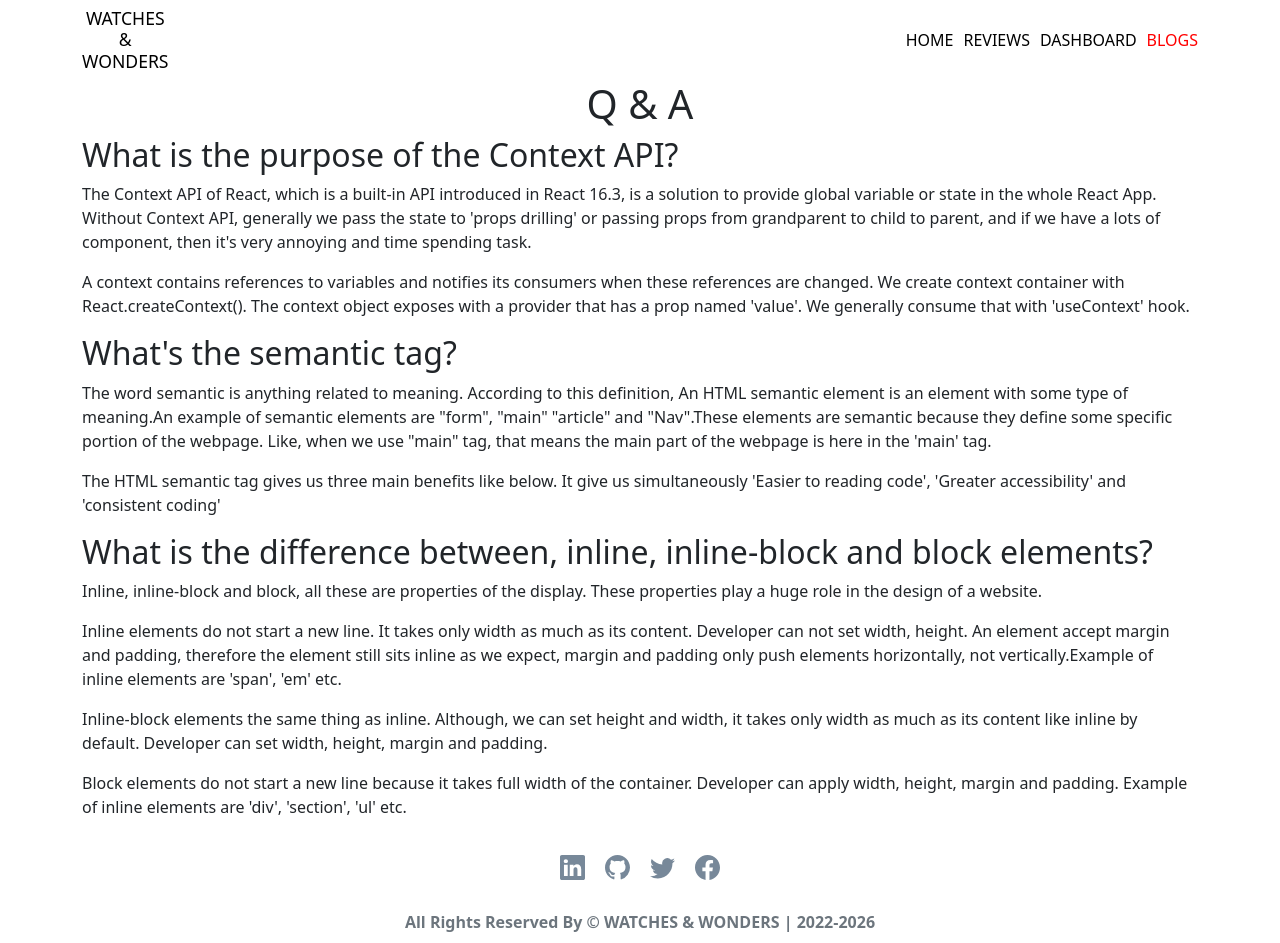
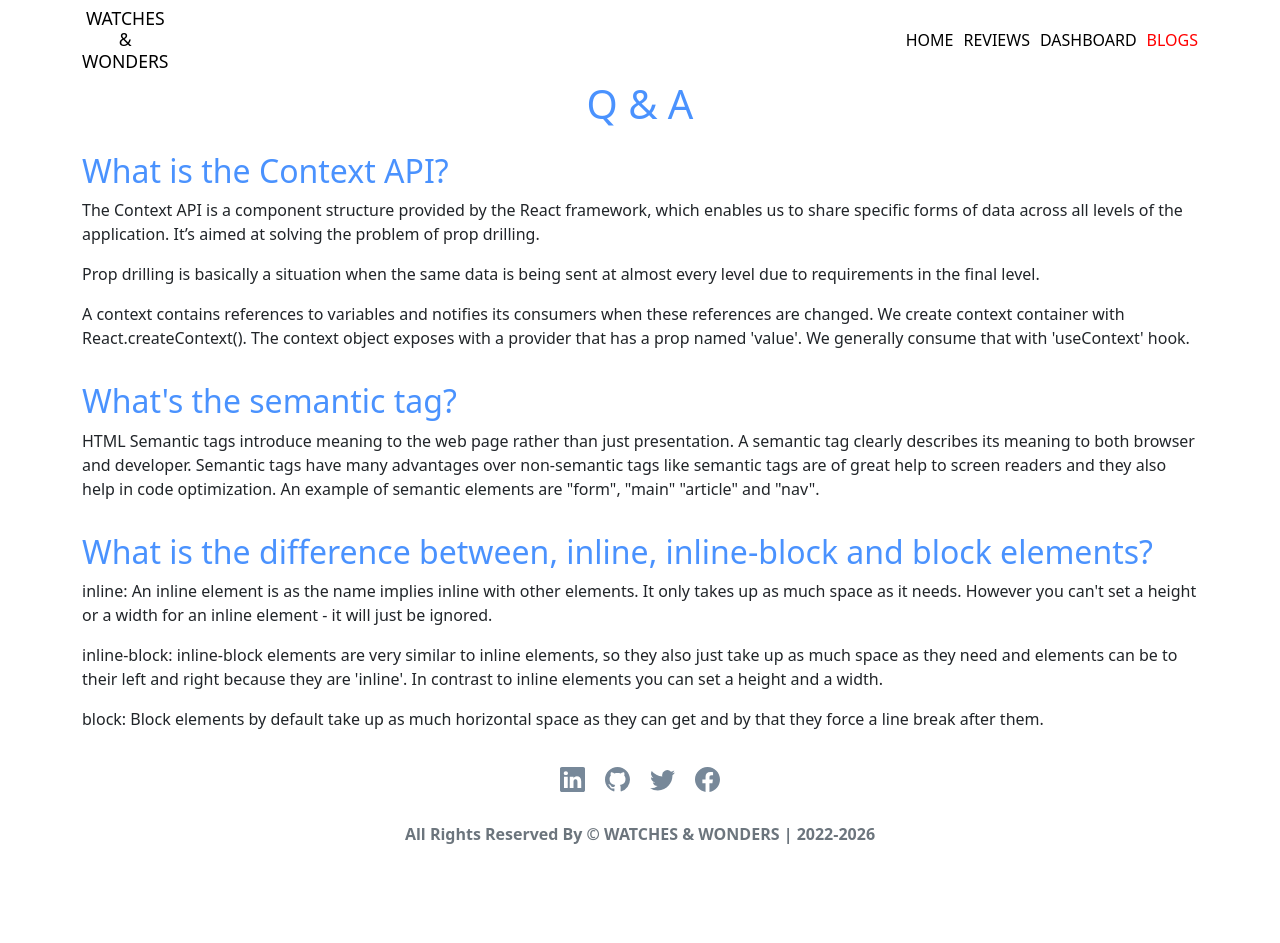
Before and after one commit to nurmdrafi/product-analysis-website, a React (Create React App) app: page /blogs in a window 1280 px wide. After the commit the page ends 855 px from the top, so only its background shows below. Built offline with nearby package versions, Linux system fonts and the light colour scheme.

Commit message:
article added

```diff
--- a/public/articles.json
+++ b/public/articles.json
@@ -1,25 +1,31 @@
 [
   {
     "id": 1,
-    "question": "What is the purpose of the Context API?",
+    "question": "What is the Context API?",
     "answer": [
-      "The Context API of React, which is a built-in API introduced in React 16.3, is a solution to provide global variable or state in the whole React App. Without Context API, generally we pass the state to 'props drilling' or passing props from grandparent to child to parent, and if we have a lots of component, then it's very annoying and time spending task.",
+      "The Context API is a component structure provided by the React framework, which enables us to share specific forms of data across all levels of the application. It’s aimed at solving the problem of prop drilling.",
+
+      "Prop drilling is basically a situation when the same data is being sent at almost every level due to requirements in the final level.",
 
       "A context contains references to variables and notifies its consumers when these references are changed. We create context container with React.createContext(). The context object exposes with a provider that has a prop named 'value'. We generally consume that with 'useContext' hook."
     ]
   },
   {
-    "id": 1,
+    "id": 2,
     "question": "What's the semantic tag?",
     "answer": [
-        "The word semantic is anything related to meaning. According to this definition, An HTML semantic element is an element with some type of meaning.An example of semantic elements are \"form\", \"main\" \"article\" and \"Nav\".These elements are semantic because they define some specific portion of the webpage. Like, when we use \"main\" tag, that means the main part of the webpage is here in the 'main' tag.", "The HTML semantic tag gives us three main benefits like below. It give us simultaneously 'Easier to reading code', 'Greater accessibility' and 'consistent coding'"
+      "HTML Semantic tags introduce meaning to the web page rather than just presentation. A semantic tag clearly describes its meaning to both browser and developer. Semantic tags have many advantages over non-semantic tags like semantic tags are of great help to screen readers and they also help in code optimization. An example of semantic elements are \"form\", \"main\" \"article\" and \"nav\"."
     ]
   },
   {
-    "id": 1,
+    "id": 3,
     "question": "What is the difference between, inline, inline-block and block elements?",
-    "answer":[
-        "Inline, inline-block and block, all these are properties of the display. These properties play a huge role in the design of a website.", "Inline elements do not start a new line. It takes only width as much as its content. Developer can not set width, height. An element accept margin and padding, therefore the element still sits inline as we expect, margin and padding only push elements horizontally, not vertically.Example of inline elements are 'span', 'em' etc.", "Inline-block elements the same thing as inline. Although, we can set height and width, it takes only width as much as its content like inline by default. Developer can set width, height, margin and padding.", "Block elements do not start a new line because it takes full width of the container. Developer can apply width, height, margin and padding. Example of inline elements are 'div', 'section', 'ul' etc."
+    "answer": [
+      "inline: An inline element is as the name implies inline with other elements. It only takes up as much space as it needs. However you can't set a height or a width for an inline element - it will just be ignored.",
+
+      "inline-block: inline-block elements are very similar to inline elements, so they also just take up as much space as they need and elements can be to their left and right because they are 'inline'. In contrast to inline elements you can set a height and a width.",
+
+      "block: Block elements by default take up as much horizontal space as they can get and by that they force a line break after them."
     ]
   }
 ]
--- a/src/components/Article/Article.js
+++ b/src/components/Article/Article.js
@@ -5,7 +5,7 @@ const {question, answer} = article;
 
     return (
         <div>
-            <h2>{question}</h2>
+            <h2 className='pt-3 text-primary text-opacity-75'>{question}</h2>
             {
                 answer.map((ans, idx) => <p key={idx}>{ans}</p>)
             }
--- a/src/components/Blogs/Blogs.css
+++ b/src/components/Blogs/Blogs.css
@@ -0,0 +1,3 @@
+.blogs{
+    min-height: calc(100vh - 200px);
+}
--- a/src/components/Blogs/Blogs.js
+++ b/src/components/Blogs/Blogs.js
@@ -10,8 +10,8 @@ const Blogs = () => {
         .then(data => setBlogs(data))
     }, [])
     return (
-        <div className='container'>
-            <h1 className='text-center'>Q &#38; A</h1>
+        <div className='container blogs'>
+            <h1 className='text-center text-primary text-opacity-75'>Q &#38; A</h1>
             {
                 blogs.map(article => <Article key={article.id} article={article}></Article>)
             }
```
